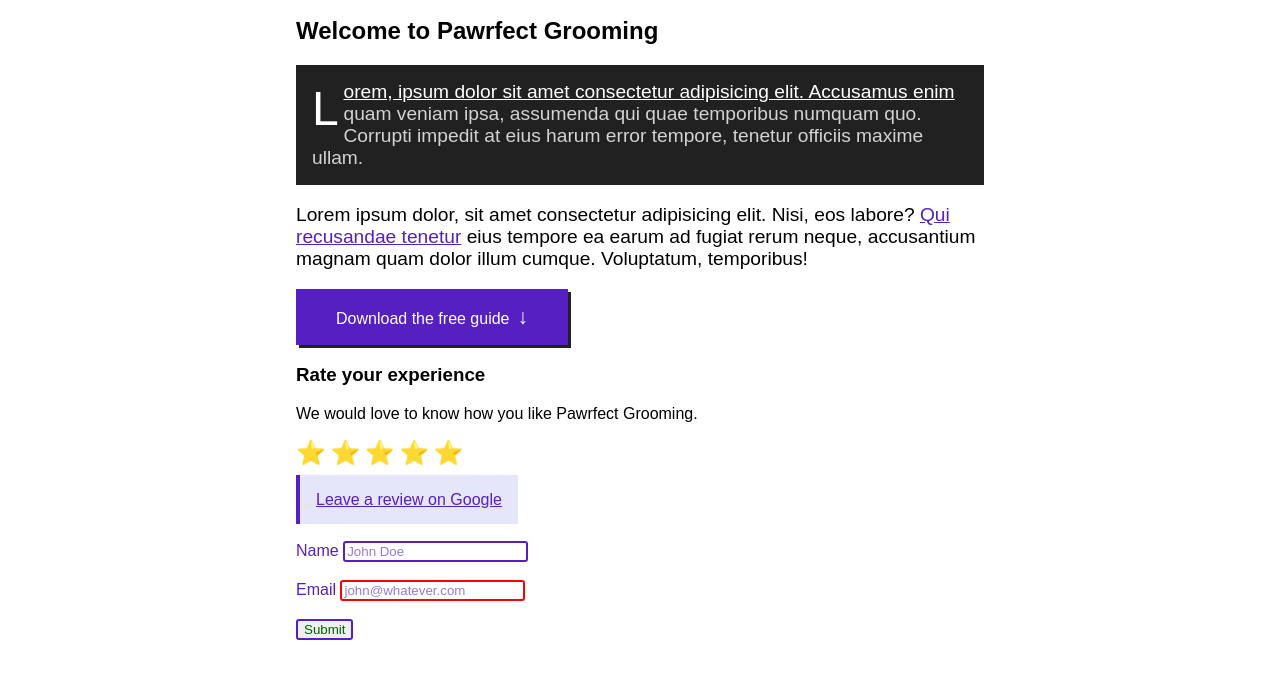
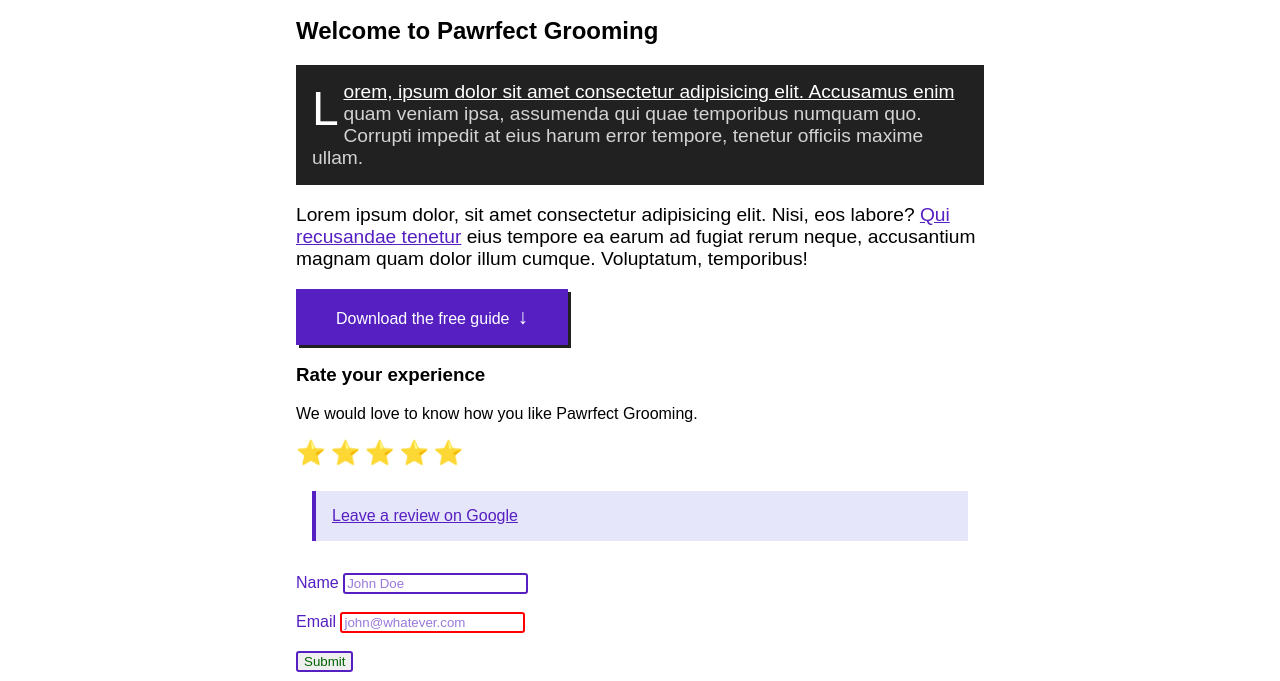
Before and after one commit to ProfJoanna/mtm6201-week6-030-complex-selectors, a plain HTML site: page index.html in a window 1280 px wide. Shown: the part 119-800 px from the top of the page. Drawn offline with Linux system fonts and the light colour scheme.

Commit message:
adds calc() function example

```diff
--- a/css/main.css
+++ b/css/main.css
@@ -78,8 +78,12 @@ a[href^="http"] {
 a[href*='google'] {
     background: lavender;
     padding: var(--padding);
+    border-left: 4px solid var(--primary-color);
     margin-top: 1rem;
-    border-left: 4px solid var(--primary-color);
+    margin-left: 1rem;
+    margin-right: 1rem;
+    display: block;
+    width: calc(100% - 4rem - 4px);
 }
 
 /* element[attribute$="value"] -> ends with */
```
